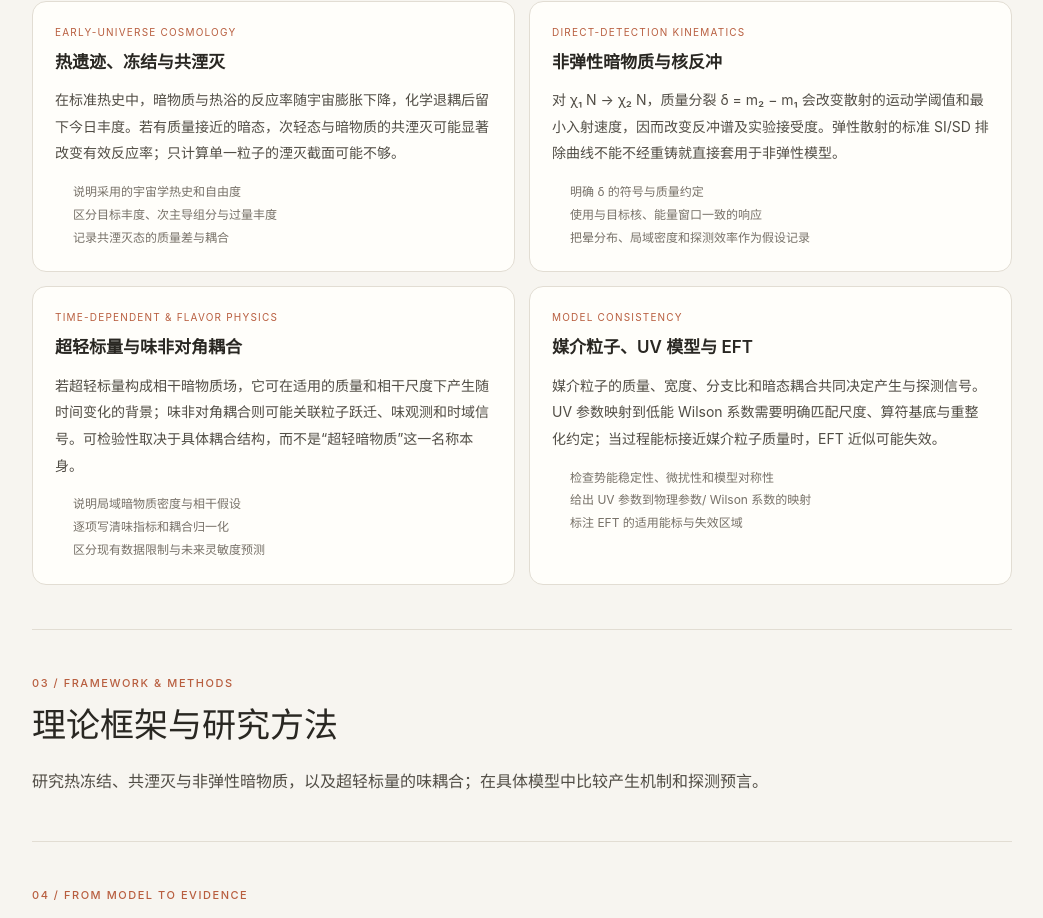
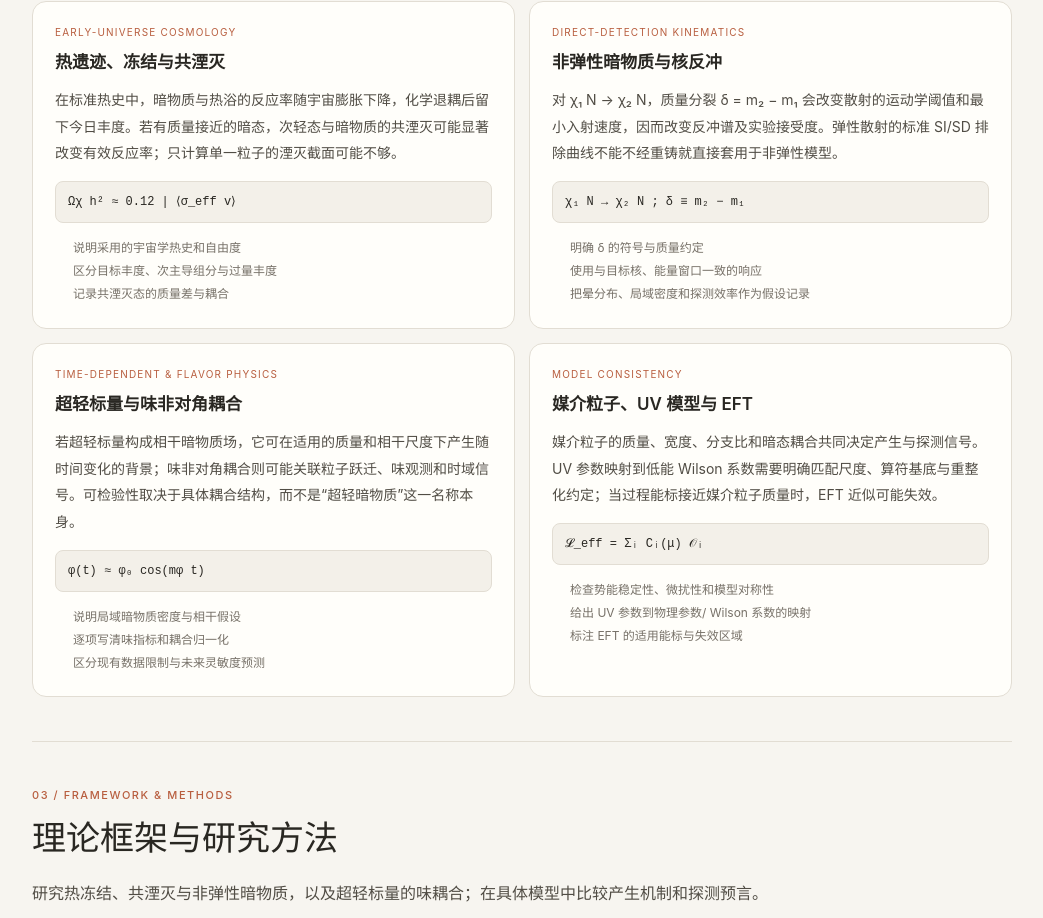
Before and after one commit to lm846802297-bit/buaa-hep-lab, a Vue app in the folder frontend/: page /research/dark in a window 1280 px wide. Shown: the part 1079-1997 px from the top of the page, without its empty margins (118-1161 px from the left). Built offline with nearby package versions, Linux system fonts and the light colour scheme.

Commit message:
feat: show key physics relations in topic cards

```diff
--- a/frontend/src/views/ResearchTopicView.vue
+++ b/frontend/src/views/ResearchTopicView.vue
@@ -71,6 +71,7 @@ onMounted(() => {
             <p class="physics-card-label">{{ item.label }}</p>
             <h3>{{ item.title }}</h3>
             <p>{{ item.body }}</p>
+            <code v-if="item.formula" class="physics-formula">{{ item.formula }}</code>
             <ul>
               <li v-for="check in item.checks" :key="check">{{ check }}</li>
             </ul>
@@ -182,7 +183,8 @@ onMounted(() => {
 .physics-card-grid { display:grid; grid-template-columns:repeat(2,minmax(0,1fr)); gap:14px; margin-top:24px; }
 .physics-card,.interpretation-card { min-width:0; padding:22px; border:1px solid var(--line); border-radius:14px; background:var(--panel); }
 .physics-card-label,.interpretation-card>span { color:var(--accent); font-size:10px; letter-spacing:.12em; line-height:1.6; }
-.physics-card h3,.interpretation-card h3,.topic-workflow h3 { margin:10px 0 12px; font-size:17px; font-weight:600; line-height:1.5; }
+ .physics-card h3,.interpretation-card h3,.topic-workflow h3 { margin:10px 0 12px; font-size:17px; font-weight:600; line-height:1.5; }
+.physics-formula { display:block; margin:14px 0 10px; padding:10px 12px; border:1px solid var(--line); border-radius:8px; background:var(--surface); color:var(--text); font-family:var(--mono,ui-monospace,monospace); font-size:12px; line-height:1.7; white-space:normal; overflow-wrap:anywhere; }
 .physics-card>p:not(.physics-card-label),.interpretation-card p,.topic-workflow li p { color:var(--soft); font-size:14px; line-height:1.9; }
 .physics-card ul { margin:14px 0 0; padding-left:18px; color:var(--muted); font-size:12px; line-height:1.9; }
 .topic-workflow { display:grid; gap:0; list-style:none; padding:0; margin:22px 0 0; }
```
